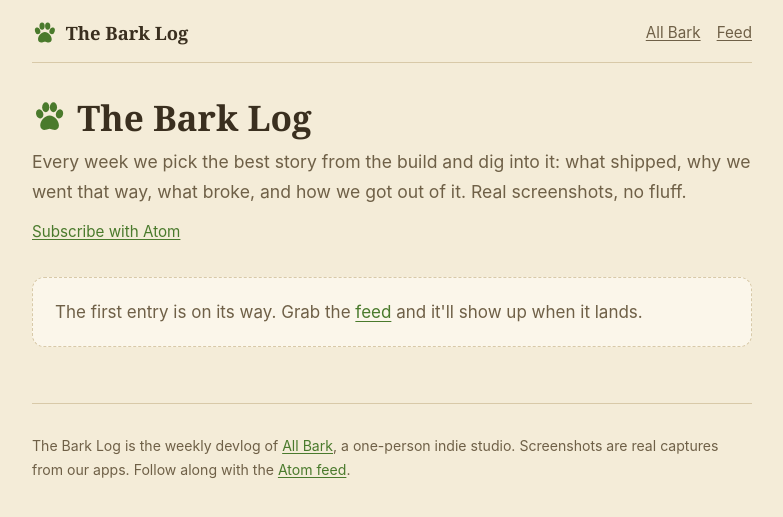
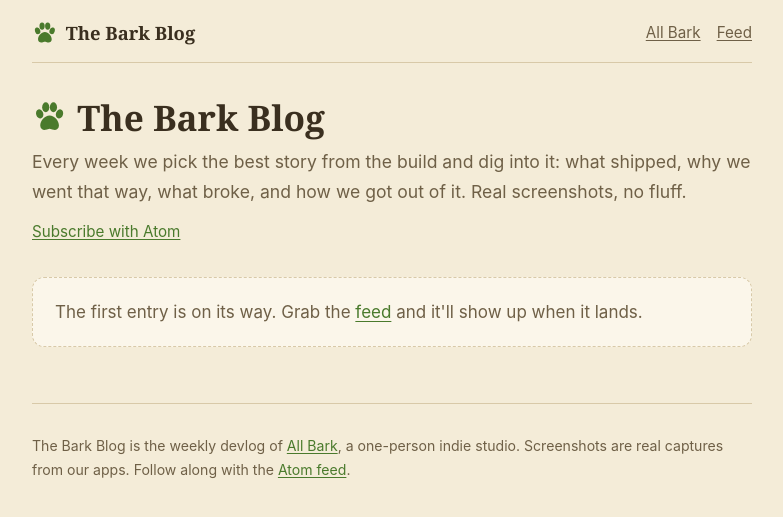
Before and after one commit to allbarkdev/allbark-dev, a Jekyll site: the page built from devlog/index.html, in a window 1280 px wide. Shown: the top 517 px of the page, without its empty margins (248-1031 px from the left). Built offline with Jekyll 4.4.1, drawn with Linux system fonts in a browser that asks for light colours.

Commit message:
Rename the devlog to The Bark Blog
Co-Authored-By: Claude Opus 5.5 (1M context) <noreply@anthropic.com>
Claude-Session: https://claude.ai/code/session_014YSsDF6zA1qBzyn8wNwYLP

```diff
--- a/_config.yml
+++ b/_config.yml
@@ -18,7 +18,7 @@ kramdown:
 permalink: /devlog/:year/:title/
 
 devlog:
-  name: The Bark Log
+  name: The Bark Blog
   tagline: What we built this week, what broke, and how we fixed it.
   author: All Bark
   og_image: /assets/devlog/og-default.png
--- a/_includes/devlog-head.html
+++ b/_includes/devlog-head.html
@@ -8,7 +8,7 @@
 {%- endif -%}
 {%- assign desc = page.description | default: dl.tagline -%}
 {%- assign og_image = page.image | default: dl.og_image -%}
-{%- assign og_alt = page.image_alt | default: "The Bark Log, the All Bark devlog" -%}
+{%- assign og_alt = page.image_alt | default: "The Bark Blog, the All Bark devlog" -%}
 <meta charset="utf-8" />
 <meta name="viewport" content="width=device-width, initial-scale=1" />
 <title>{{ doc_title | escape }}</title>
--- a/_tools/og_image.py
+++ b/_tools/og_image.py
@@ -1,5 +1,5 @@
 #!/usr/bin/env python3
-"""Render a 1200x630 Open Graph card for a Bark Log post.
+"""Render a 1200x630 Open Graph card for a Bark Blog post.
 
 GitHub Pages can't generate images, so we render them when a post is drafted
 and commit the PNG next to the post's screenshots.
@@ -134,7 +134,7 @@ def render(title, week=None, when=None, shot=None, out=None):
 
     # Brand line
     img.alpha_composite(paw(44, ACCENT + (255,)), (PAD, PAD - 4))
-    d.text((PAD + 56, PAD + 18), "THE BARK LOG", font=font("Inter-Medium.otf", 26), fill=ACCENT, anchor="lm")
+    d.text((PAD + 56, PAD + 18), "THE BARK BLOG", font=font("Inter-Medium.otf", 26), fill=ACCENT, anchor="lm")
 
     # Title
     fnt, lines, size = fit_title(d, title, text_right - PAD)
--- a/assets/devlog/devlog.css
+++ b/assets/devlog/devlog.css
@@ -1,4 +1,4 @@
-/* The Bark Log: warm parchment and guard-dog green, same tokens as the rest of allbark.dev. */
+/* The Bark Blog: warm parchment and guard-dog green, same tokens as the rest of allbark.dev. */
 :root {
   --bg: #f4ecd8; --card: #fbf6ea; --ink: #3a2f1f; --muted: #6f6047;
   --rule: #d8c9a8; --accent: #4a7a2c; --accent-ink: #fbf6ea; --code: #efe4ca;
--- a/devlog/index.html
+++ b/devlog/index.html
@@ -1,10 +1,10 @@
 ---
 layout: devlog
-title: The Bark Log
+title: The Bark Blog
 description: The All Bark devlog. Every week, a deep dive into what we built, what broke, and how we fixed it.
 ---
 <section class="intro">
-  <h1>{% include paw.html %}The Bark Log</h1>
+  <h1>{% include paw.html %}The Bark Blog</h1>
   <p class="dek">Every week we pick the best story from the build and dig into it: what shipped, why we went that way, what broke, and how we got out of it. Real screenshots, no fluff.</p>
   <p class="subscribe"><a href="{{ '/devlog/feed.xml' | relative_url }}">Subscribe with Atom</a></p>
 </section>
```
Also changed, not shown: CONTRIBUTING.md (+1 -1 lines), README.md, assets/devlog/og-default.png.
